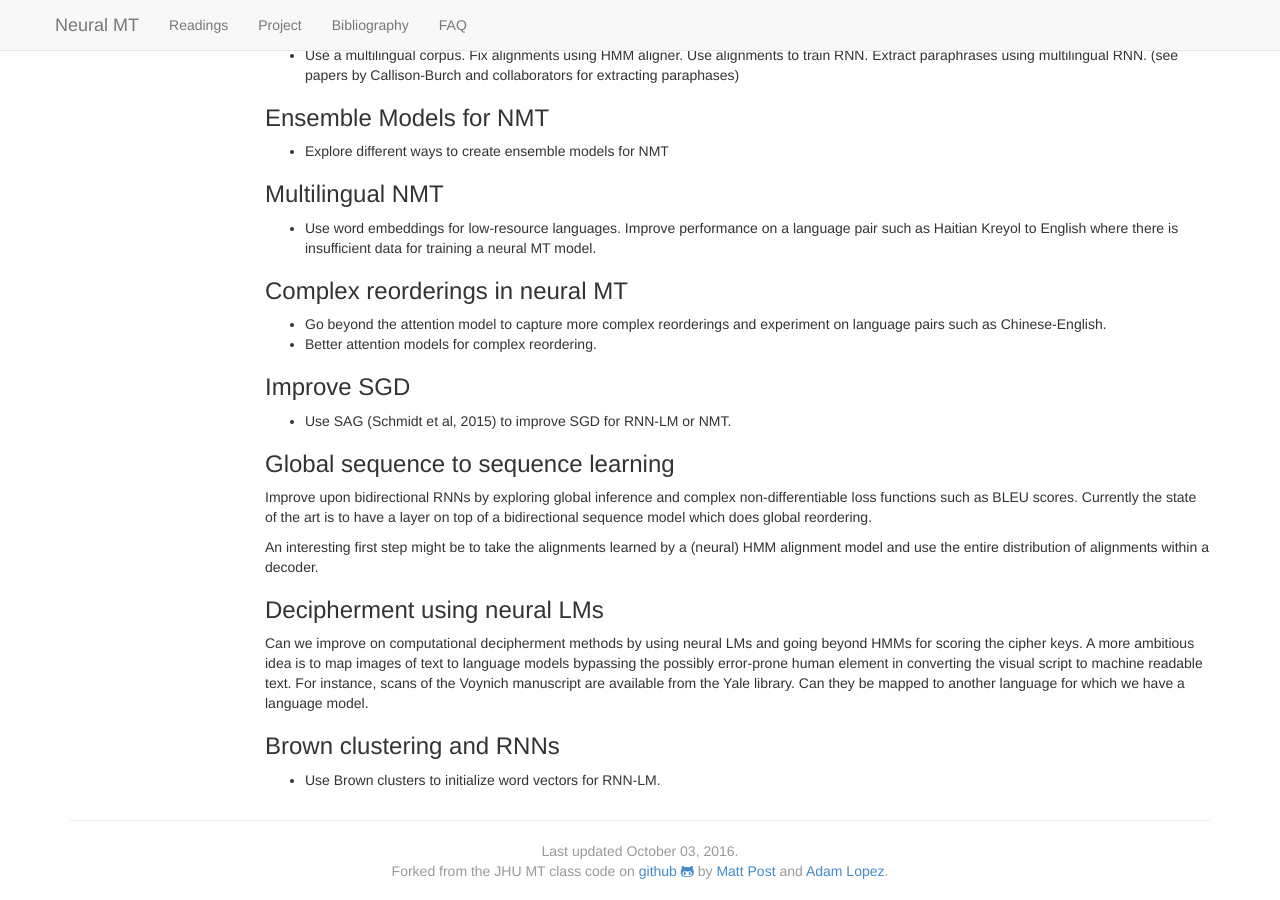
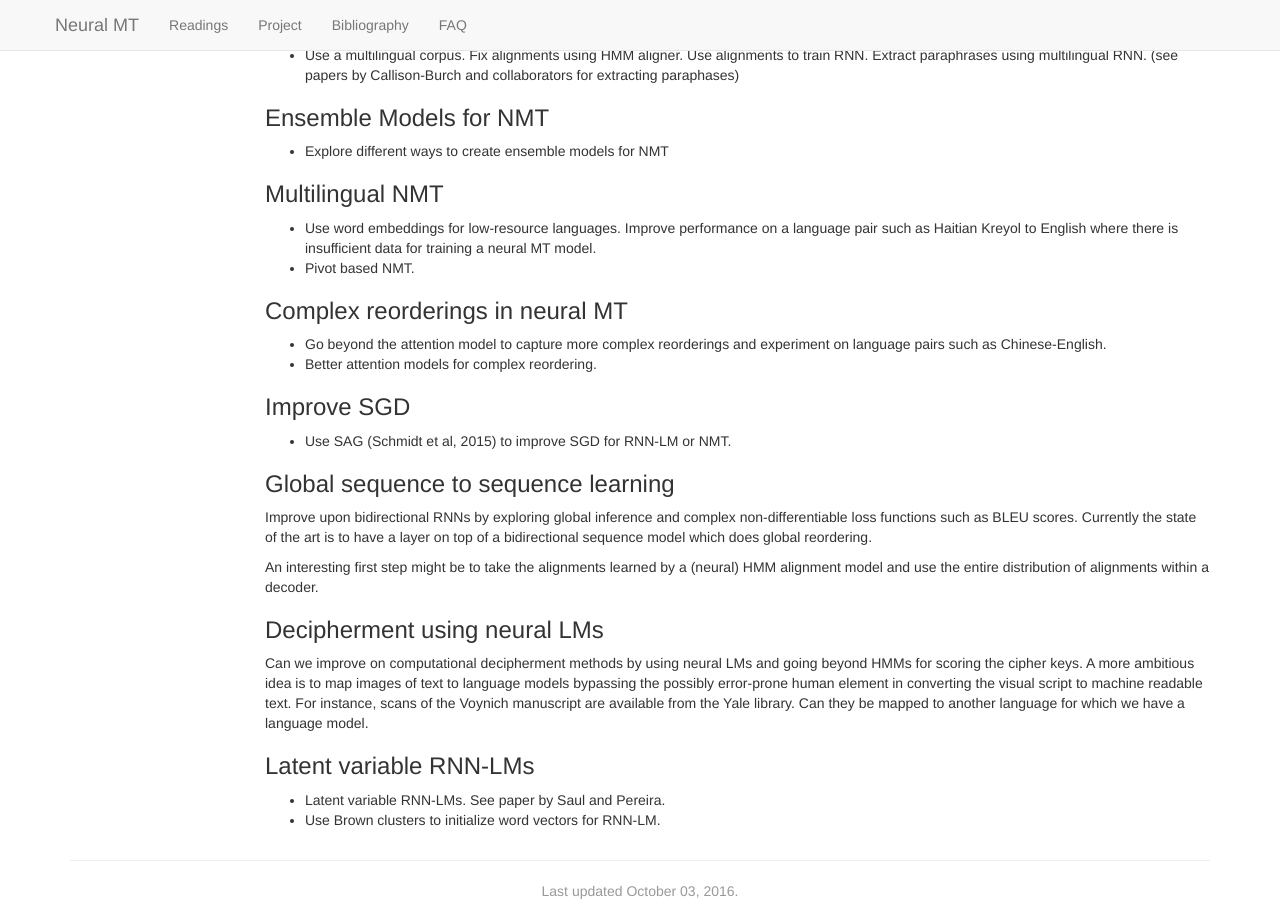
Before and after one commit to anoopsarkar/neuralmt-class, a Jekyll site: the page built from project.md, in a window 1280 px wide and 900 px high, scrolled down 636 px. Built offline with Jekyll 4.4.1, drawn with Linux system fonts in a browser that asks for light colours; nearby versions of some CDN libraries.

Commit message:
added project back in

```diff
--- a/project.md
+++ b/project.md
@@ -44,6 +44,7 @@ https://www.tensorflow.org/
 ### Multilingual NMT
 
 * Use word embeddings for low-resource languages. Improve performance on a language pair such as Haitian Kreyol to English where there is insufficient data for training a neural MT model.
+* Pivot based NMT.
 
 ### Complex reorderings in neural MT
 
@@ -67,6 +68,7 @@ A more ambitious idea is to map images of text to language models bypassing the
 the visual script to machine readable text. For instance, scans of the Voynich manuscript are available from the Yale library.
 Can they be mapped to another language for which we have a language model.
 
-### Brown clustering and RNNs
+### Latent variable RNN-LMs
 
+* Latent variable RNN-LMs. See paper by Saul and Pereira.
 * Use Brown clusters to initialize word vectors for RNN-LM.
```
